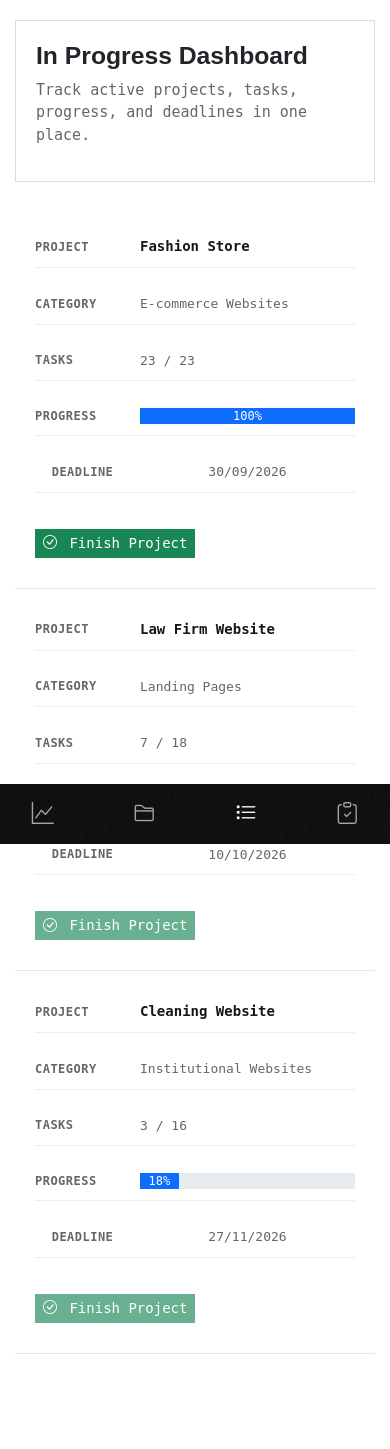
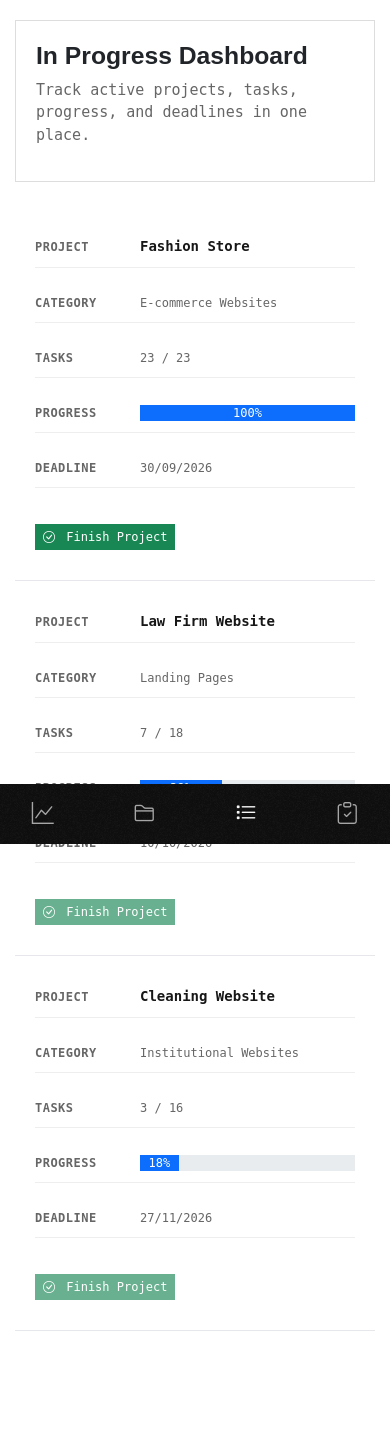
Before and after one commit to williamcarvalhodev/project-management-flask, a Flask app: page /in_progress in a window 390 px wide. After the commit the page ends 1331 px from the top, so only its background shows below. Run offline with Flask 3, Linux system fonts and the light colour scheme.

Commit message:
adjust responsive action alignment

```diff
--- a/static/css/style.css
+++ b/static/css/style.css
@@ -349,7 +349,7 @@ aside nav a.active {
 .project-value {
     overflow: hidden;
     color: #666666;
-    font-size: 13px;
+    font-size: 12px;
     text-overflow: ellipsis;
     white-space: nowrap;
 }
@@ -510,6 +510,11 @@ aside nav a.active {
     }
 }
 
+/* In Progress Page */
+.complete-project-button {
+    font-size: 10.5px;
+}
+
 /* Large Mobile navigation */
 @media (max-width: 767px) {
 
@@ -585,4 +590,8 @@ aside nav a.active {
         align-items: flex-start;
         gap: 5px;
     }
+
+    .complete-project-button {
+        font-size: 12px;
+    }
 }
--- a/templates/in_progress.html
+++ b/templates/in_progress.html
@@ -22,11 +22,11 @@
                 <!-- Table header -->
                 <div class="project-grid-header d-none d-xl-block">
                     <div class="row g-3 align-items-center">
-                        <div class="col-xl-2">Project</div>
+                        <div class="col-xl-3">Project</div>
                         <div class="col-xl-2">Category</div>
                         <div class="col-xl-1">Tasks</div>
-                        <div class="col-xl-3 text-center">Progress</div>
-                        <div class="col-xl-2 text-center"> Deadline</div>
+                        <div class="col-xl-2 text-start text-xl-center">Progress</div>
+                        <div class="col-xl-2 text-start text-xl-center">Deadline</div>
                         <div class="col-xl-2"></div>
                     </div>
                 </div>
@@ -36,7 +36,7 @@
                 <article class="project-grid-row">
                     <div class="row g-3 align-items-center">
                         <!-- Project name -->
-                        <div class="col-12 col-xl-2">
+                        <div class="col-12 col-xl-3">
                             <div class="project-cell" data-label="Project">
                                 <div class="project-title">
                                     <strong>{{ item.project.name }}</strong>
@@ -63,7 +63,7 @@
                         </div>
 
                         <!-- Progress -->
-                        <div class="col-12 col-xl-3">
+                        <div class="col-12 col-xl-2">
                             <div class="project-cell" data-label="Progress">
                                 <div class="w-100">
                                     <div class="progress border-0 rounded-0">
@@ -78,15 +78,15 @@
 
                         <!-- Deadline -->
                         <div class="col-12 col-xl-2">
-                            <div class="project-cell text-center" data-label="Deadline">
+                            <div class="project-cell text-start text-xl-center" data-label="Deadline">
                                 <span class="project-value">{{ item.project.end }}</span>
                             </div>
                         </div>
 
                         <!-- Complete project button -->
-                        <div class="col-12 col-xl-2 d-flex justify-content-start justify-content-md-end">
-                            <div class="project-cell d-flex justify-content-center">
-                                <button type="button" class="btn btn-sm btn-success border-0 rounded-0"
+                        <div class="col-12 col-xl-2">
+                            <div class="project-cell d-flex align-items-start align-items-xl-end">
+                                <button type="button" class="complete-project-button btn btn-sm btn-success border-0 rounded-0"
                                     title="Mark project as completed" data-bs-toggle="modal"
                                     data-bs-target="#completeProjectModal{{ item.project.project_id }}" {% if
                                     item.project.calculate_progress() < 100 %} disabled {% endif %}>
```
